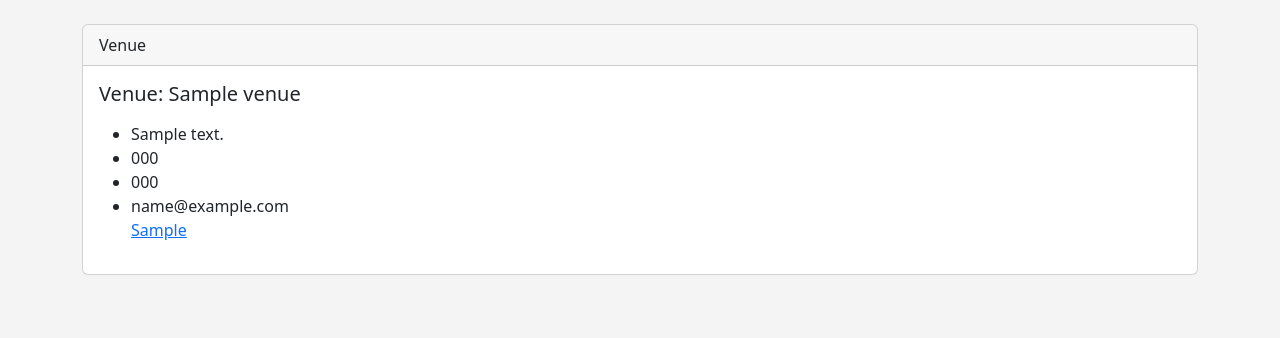
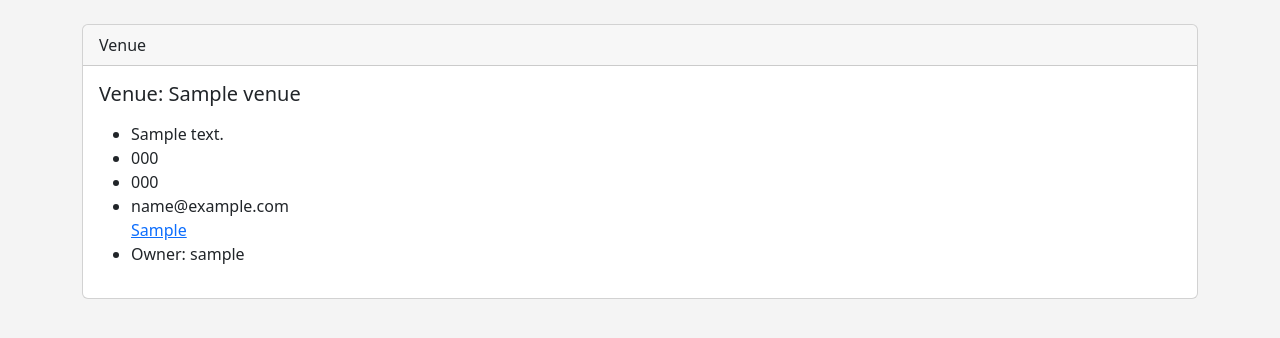
Before and after one commit to Stephen-Nw/clubsite, a Django app: page /show_venue/1 in a window 1280 px wide. Shown: the part 56-394 px from the top of the page. Run offline with Django 4.2, Linux system fonts and the light colour scheme; tables that the repository leaves empty hold one stand-in row (values such as "Sample post").

Commit message:
display venue owner

```diff
--- a/events/templates/events/show_venue.html
+++ b/events/templates/events/show_venue.html
@@ -17,6 +17,7 @@
         <li>{{ venue.phone }}</li>
         <li>{{ venue.email_address }}</li>
         <a href="{{ venue.web }}">{{ venue.web }}</a></li>
+        <li>Owner: {{ venue_owner }}</li>
 
     </ul>
 
--- a/events/views.py
+++ b/events/views.py
@@ -190,7 +190,7 @@ def search_venues(request):
 def show_venue(request, venue_id):
     venue = Venue.objects.get(pk=venue_id)
     venue_owner = User.objects.get(pk=venue.owner)
-    return render(request, 'events/show_venue.html', {'venue': venue, 'venue owner': venue_owner})
+    return render(request, 'events/show_venue.html', {'venue': venue, 'venue_owner': venue_owner})
 
 
 def list_venues(request):
```
